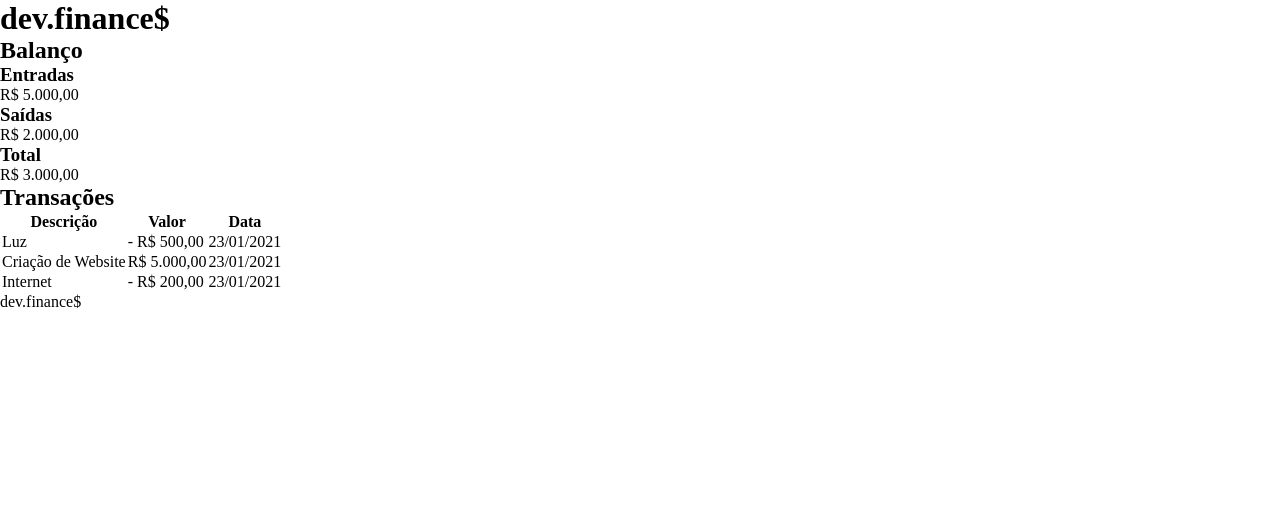
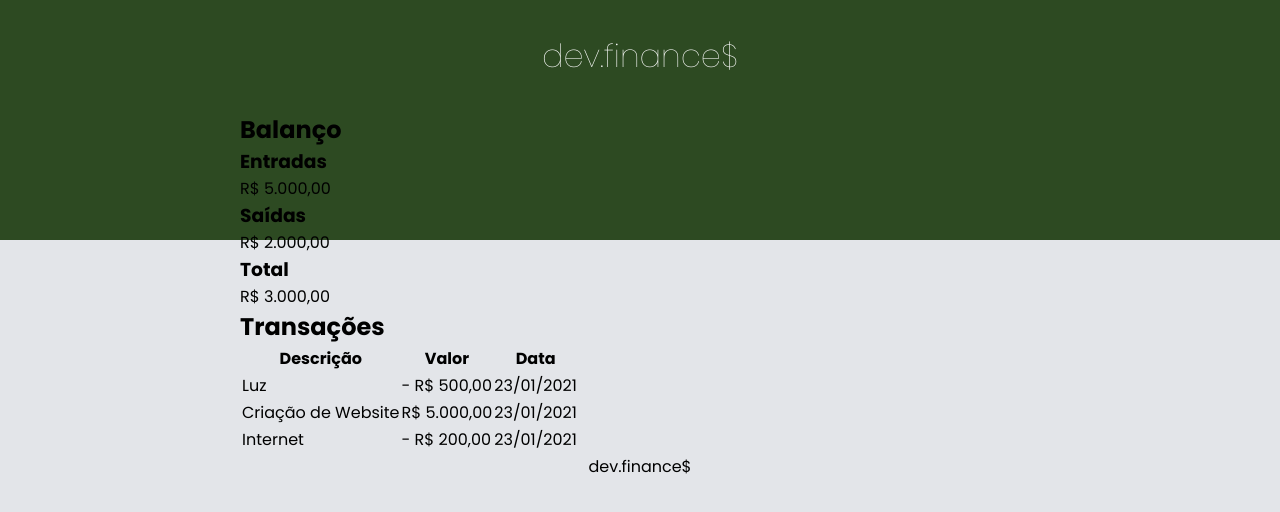
Before and after one commit to developerleomoraes/finance_project, a plain HTML site: page index.html in a window 1280 px wide. Drawn offline with Linux system fonts and the light colour scheme.

Commit message:
HTML/CSS changes

```diff
--- a/index.html
+++ b/index.html
@@ -7,7 +7,13 @@
     <meta name="viewport" content="width=device-width, initial-scale=1.0">
     <title>Dev.finace$</title>
 
+    <!--Criando um link com o style.css-->
     <link rel="stylesheet" href="./style.css">
+
+    <!--Fazendo o link com o google fonts-->
+    <link rel="preconnect" href="https://fonts.googleapis.com">
+    <link rel="preconnect" href="https://fonts.gstatic.com" crossorigin>
+    <link href="https://fonts.googleapis.com/css2?family=Inter:wght@400;900&family=Poppins:ital,wght@0,100;0,400;0,700;1,100;1,400&display=swap" rel="stylesheet">
 
 </head>
 
@@ -19,7 +25,7 @@
     </header>
 
 
-    <main>
+    <main class="container">
         <section id="balance">
             <h2>Balanço</h2>
 
--- a/style.css
+++ b/style.css
@@ -1,4 +1,41 @@
+
+/*Global ================================*/
 *{
     margin: 0;
     padding: 0;
+    box-sizing: border-box;
 }
+
+body {
+    background: #e3e5e9;
+    font-family: 'Poppins', sans-serif;
+}
+
+.container{
+    width: min(90vw, 800px);
+    margin: auto;
+}
+
+/* Header ===============================*/
+header{
+    background: #2d4a22;
+    padding: 2rem 0 10rem;
+    text-align: center;
+}
+
+header h1#logo{
+    color: #fff;
+    font-weight: 100;
+}
+
+
+/* Balance ===============================*/
+#balance{
+    margin-top: -8rem;
+}
+
+
+/* Footer ===============================*/
+footer{
+    text-align: center;
+}
```
